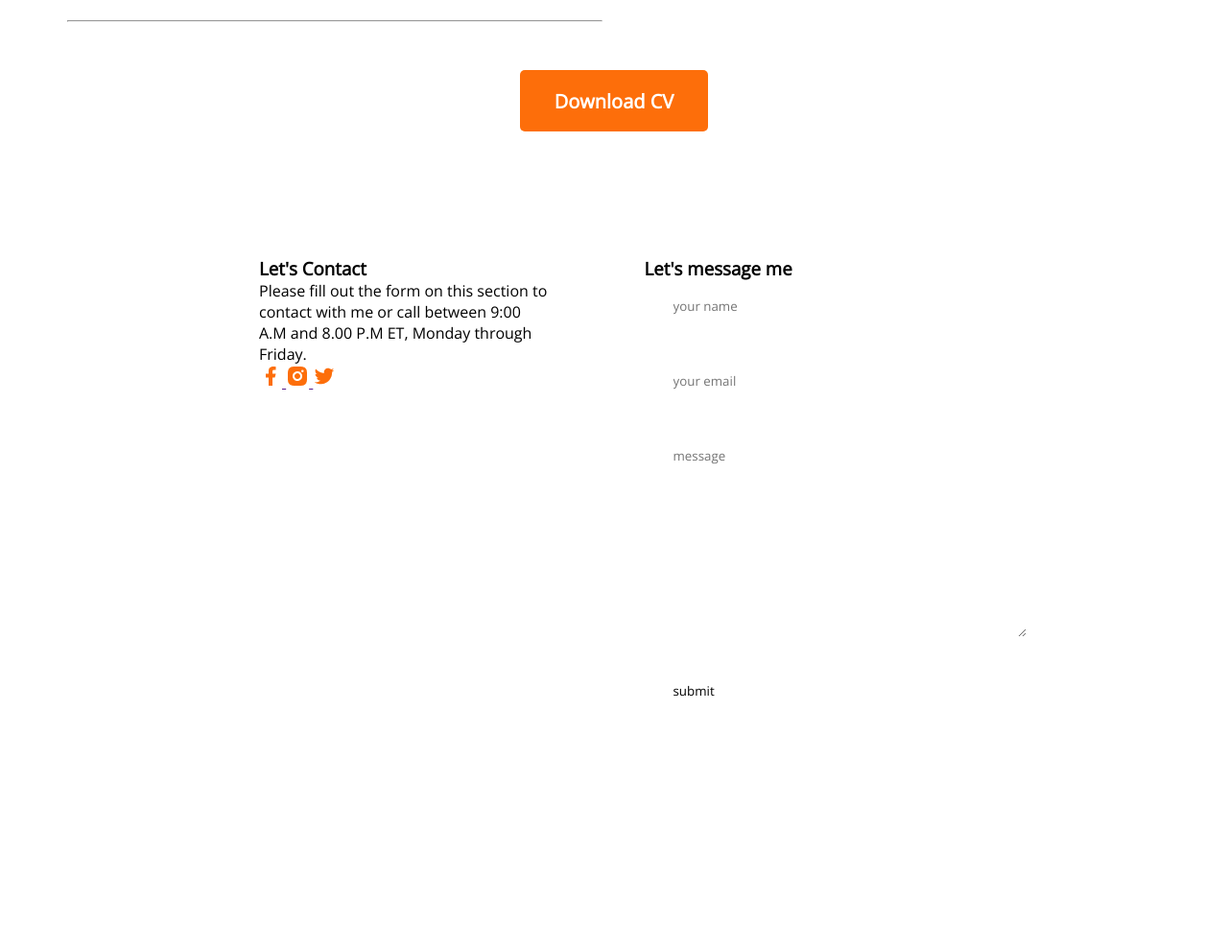
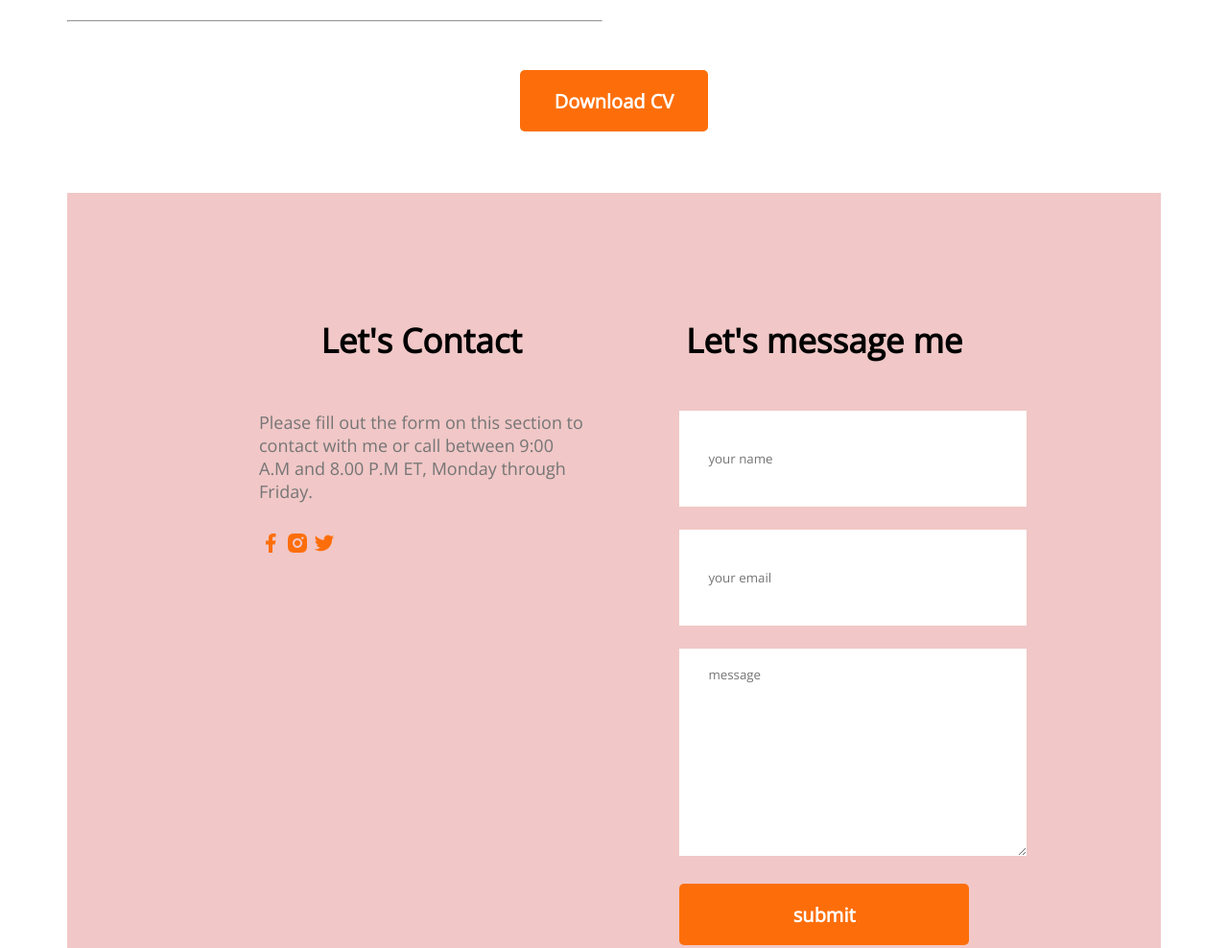
Before and after one commit to ChowdhuryJoyanti/developer-portfolio, a plain HTML site: page index.html in a window 1280 px wide. Shown: the part 2800-3788 px from the top of the page at 96% size. Before the commit the page ends 3701 px from the top, so only its background shows below. Drawn offline with nearby package versions, Linux system fonts and the light colour scheme.

Commit message:
contact us added

```diff
--- a/index.html
+++ b/index.html
@@ -152,8 +152,8 @@
                             <!-- contact section -->
                             <section class="contact">
                                 <div>
-                                    <h3 class="section-title">Let's Contact</h3>
-                                    <p>Please fill out the form on this section to contact with me or call between 9:00 A.M and 8.00 P.M ET, Monday through Friday.</p>
+                                    <h3 class="section-tilte">Let's Contact</h3>
+                                    <p class="section-description">Please fill out the form on this section to contact with me or call between 9:00 A.M and 8.00 P.M ET, Monday through Friday.</p>
                                     <a href="">
                                         <img src="images/icons/facebook.png" alt="">
                                     </a>
@@ -165,12 +165,12 @@
                                     </a>
                                 </div>
                                 <div>
-                                    <h3 class="section-title">Let's message me</h3>
+                                    <h3 class="section-tilte">Let's message me</h3>
                                     <form action="">
                                         <input type="text" name="" id="" placeholder="your name">
                                         <input type="email" name="email" id="email" placeholder="your email">
-                                        <textarea name="" id="" cols="30" rows="10"placeholder="message"></textarea>
-                                        <input type="button btn-primary" value="submit">
+                                        <textarea name="text" id="" cols="30" rows="10"placeholder="message"></textarea>
+                                        <input class="btn-primary" type="submit" value="submit">
                                     </form>
                                 </div>
                             </section>
--- a/styles/style.css
+++ b/styles/style.css
@@ -178,15 +178,24 @@ main {
     .contact{
         display: flex;
         gap: 100px;
-
+        background-color:#f1c7c7;
         padding: 130px 200px;
+        margin-top: 64px;
     }
-    .contact .section-tilte{
+    .contact .section-title{
         text-align: left;
     }
-    .contact input,textarea{
-        margin-bottom:24px ;
+    .contact input ,textarea{
+        margin-bottom: 24px;
         border: 0;
         width: 100%;
         padding:  18px 30px;
     }
+    input{
+        height: 64px;
+        width: 100%;
+    }
+     .contact a{
+
+         text-decoration: none;
+    }
```
